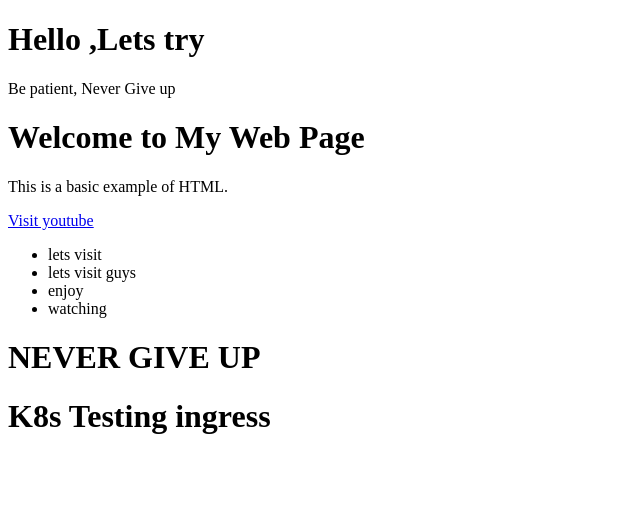
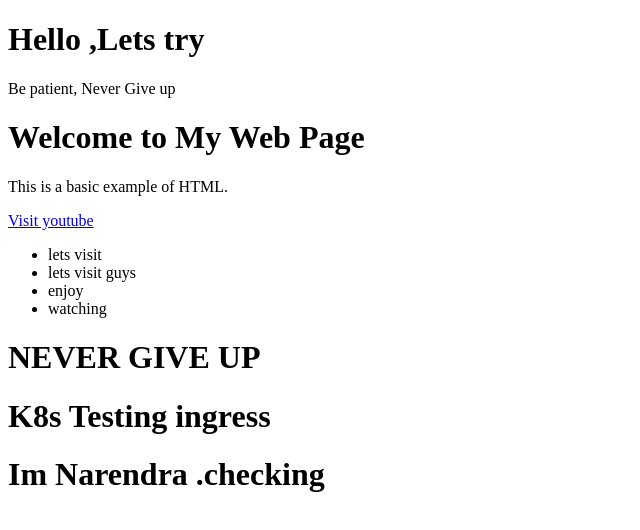
Before and after one commit to Narendra1new/Devops, a plain HTML site: page index.html in a window 1280 px wide. Shown: the whole page, without its empty margins (0-640 px from the left). Drawn offline with Linux system fonts and the light colour scheme.

Commit message:
Update index.html

```diff
--- a/index.html
+++ b/index.html
@@ -24,5 +24,8 @@
 <body>
     <h1> K8s Testing ingress </h1>
 </body>
+<body>
+    <h1> Im Narendra .checking </h1>
+</body>
 </body>
 </html>
```
